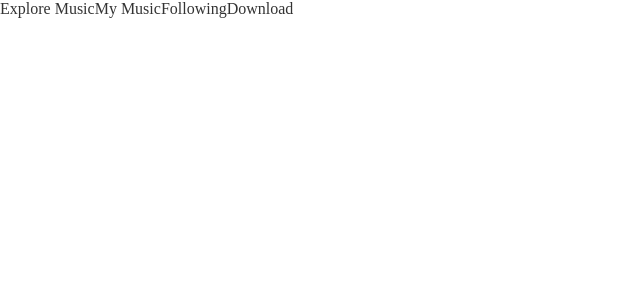
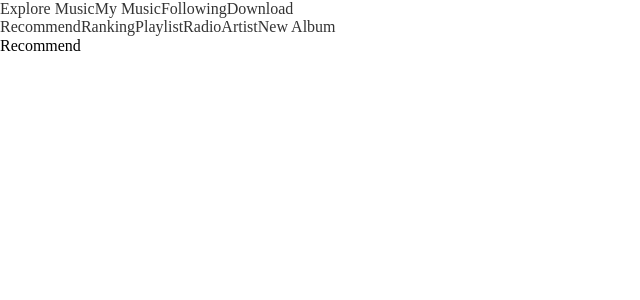
Before and after one commit to X1RU1/jetztmusic, a React (Create React App) app: page /#/discover/recommend in a window 1280 px wide. Shown: the top 300 px of the page, without its empty margins (0-640 px from the left). Built offline with nearby package versions, Linux system fonts and the light colour scheme.

Commit message:
Secondary Routing

```diff
--- a/src/router/index.tsx
+++ b/src/router/index.tsx
@@ -8,6 +8,13 @@ import type { RouteObject } from "react-router-dom"
 
 // code splitting
 const Discover = lazy(() => import("@/views/discover"))
+const Recommend = lazy(() => import("@/views/discover/c-views/recommend"))
+const Ranking = lazy(() => import("@/views/discover/c-views/ranking"))
+const Songs = lazy(() => import("@/views/discover/c-views/songs"))
+const Djradio = lazy(() => import("@/views/discover/c-views/djradio"))
+const Artist = lazy(() => import("@/views/discover/c-views/artist"))
+const Album = lazy(() => import("@/views/discover/c-views/album"))
+
 const Mine = lazy(() => import("@/views/mine"))
 const Focus = lazy(() => import("@/views/focus"))
 const Download = lazy(() => import("@/views/download"))
@@ -19,7 +26,37 @@ const routes: RouteObject[] = [
   },
   {
     path: "/discover",
-    element: <Discover />
+    element: <Discover />,
+    children: [
+      {
+        path: "/discover",
+        element: <Navigate to="/discover/recommend" />
+      },
+      {
+        path: "/discover/recommend",
+        element: <Recommend />
+      },
+      {
+        path: "/discover/ranking",
+        element: <Ranking />
+      },
+      {
+        path: "/discover/songs",
+        element: <Songs />
+      },
+      {
+        path: "/discover/djradio",
+        element: <Djradio />
+      },
+      {
+        path: "/discover/artist",
+        element: <Artist />
+      },
+      {
+        path: "/discover/album",
+        element: <Album />
+      }
+    ]
   },
   {
     path: "/mine",
--- /dev/null
+++ b/src/views/discover/c-views/album/index.tsx
@@ -0,0 +1,13 @@
+import React, { memo } from "react"
+import type { ReactNode } from "react"
+
+interface IProps {
+  children?: ReactNode
+}
+
+// FunctionComponent -> <IProps> generics
+const Album: React.FunctionComponent<IProps> = () => {
+  return <div>Album</div>
+}
+
+export default memo(Album) // Lets you skip re-rendering a component when its props are unchanged.
--- /dev/null
+++ b/src/views/discover/c-views/artist/index.tsx
@@ -0,0 +1,13 @@
+import React, { memo } from "react"
+import type { ReactNode } from "react"
+
+interface IProps {
+  children?: ReactNode
+}
+
+// FunctionComponent -> <IProps> generics
+const Artist: React.FunctionComponent<IProps> = () => {
+  return <div>Artist</div>
+}
+
+export default memo(Artist) // Lets you skip re-rendering a component when its props are unchanged.
--- /dev/null
+++ b/src/views/discover/c-views/djradio/index.tsx
@@ -0,0 +1,13 @@
+import React, { memo } from "react"
+import type { ReactNode } from "react"
+
+interface IProps {
+  children?: ReactNode
+}
+
+// FunctionComponent -> <IProps> generics
+const Djradio: React.FunctionComponent<IProps> = () => {
+  return <div>Djradio</div>
+}
+
+export default memo(Djradio) // Lets you skip re-rendering a component when its props are unchanged.
--- /dev/null
+++ b/src/views/discover/c-views/ranking/index.tsx
@@ -0,0 +1,13 @@
+import React, { memo } from "react"
+import type { ReactNode } from "react"
+
+interface IProps {
+  children?: ReactNode
+}
+
+// FunctionComponent -> <IProps> generics
+const Ranking: React.FunctionComponent<IProps> = () => {
+  return <div>Ranking</div>
+}
+
+export default memo(Ranking) // Lets you skip re-rendering a component when its props are unchanged.
--- /dev/null
+++ b/src/views/discover/c-views/recommend/index.tsx
@@ -0,0 +1,13 @@
+import React, { memo } from "react"
+import type { ReactNode } from "react"
+
+interface IProps {
+  children?: ReactNode
+}
+
+// FunctionComponent -> <IProps> generics
+const Recommend: React.FunctionComponent<IProps> = () => {
+  return <div>Recommend</div>
+}
+
+export default memo(Recommend) // Lets you skip re-rendering a component when its props are unchanged.
--- /dev/null
+++ b/src/views/discover/c-views/songs/index.tsx
@@ -0,0 +1,13 @@
+import React, { memo } from "react"
+import type { ReactNode } from "react"
+
+interface IProps {
+  children?: ReactNode
+}
+
+// FunctionComponent -> <IProps> generics
+const Songs: React.FunctionComponent<IProps> = () => {
+  return <div>Songs</div>
+}
+
+export default memo(Songs) // Lets you skip re-rendering a component when its props are unchanged.
--- a/src/views/discover/index.tsx
+++ b/src/views/discover/index.tsx
@@ -1,5 +1,6 @@
-import React, { memo } from "react"
+import React, { memo, Suspense } from "react"
 import type { ReactNode } from "react"
+import { Outlet, Link } from "react-router-dom"
 
 interface IProps {
   children?: ReactNode
@@ -7,7 +8,19 @@ interface IProps {
 
 // FunctionComponent -> <IProps> generics
 const Discover: React.FunctionComponent<IProps> = () => {
-  return <div>Discover</div>
+  return (
+    <div>
+      <Link to="/discover/recommend">Recommend</Link>
+      <Link to="/discover/ranking">Ranking</Link>
+      <Link to="/discover/songs">Playlist</Link>
+      <Link to="/discover/djradio">Radio</Link>
+      <Link to="/discover/artist">Artist</Link>
+      <Link to="/discover/album">New Album</Link>
+      <Suspense fallback="">
+        <Outlet />
+      </Suspense>
+    </div>
+  )
 }
 
 export default memo(Discover) // Lets you skip re-rendering a component when its props are unchanged.
```
